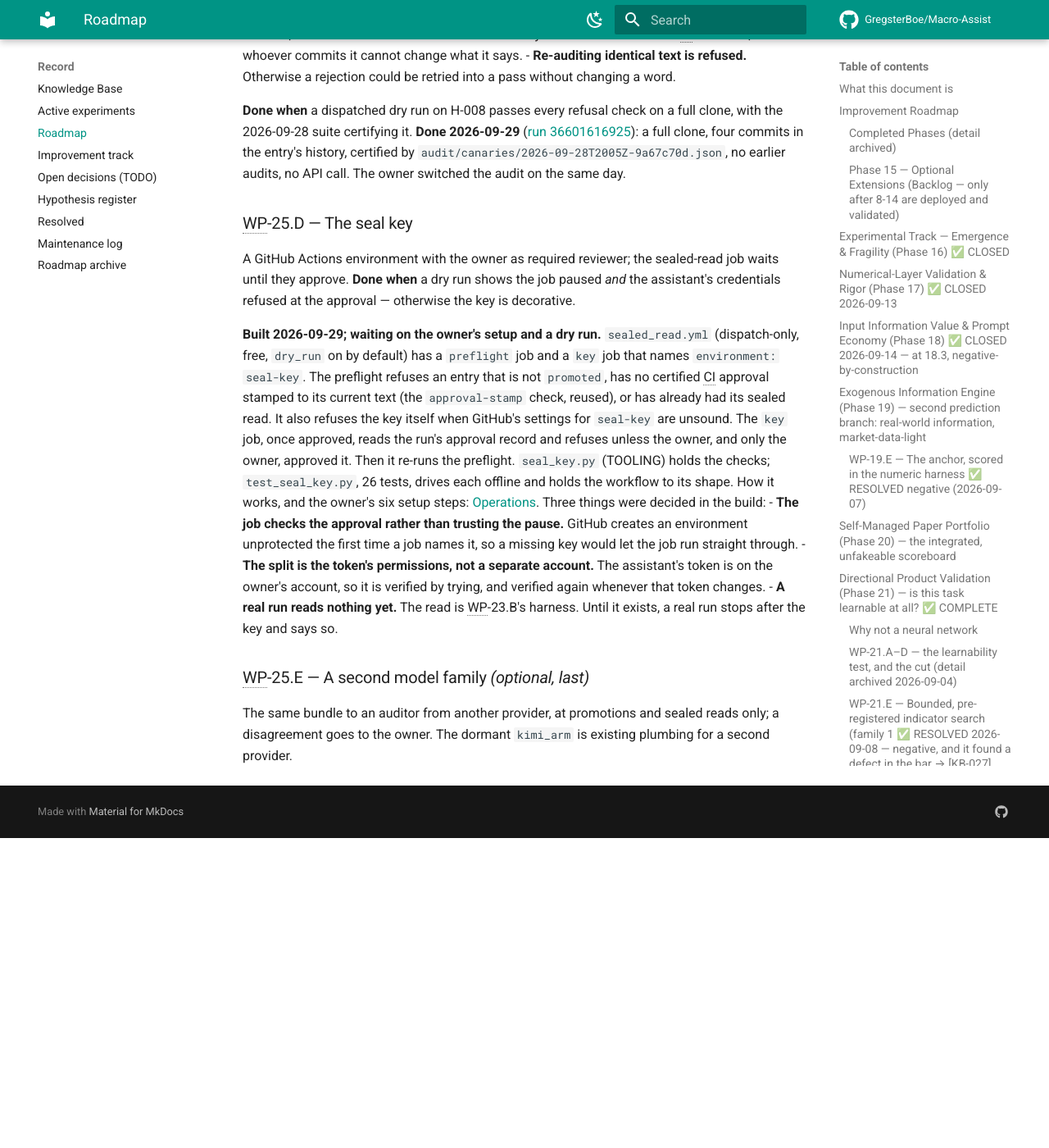
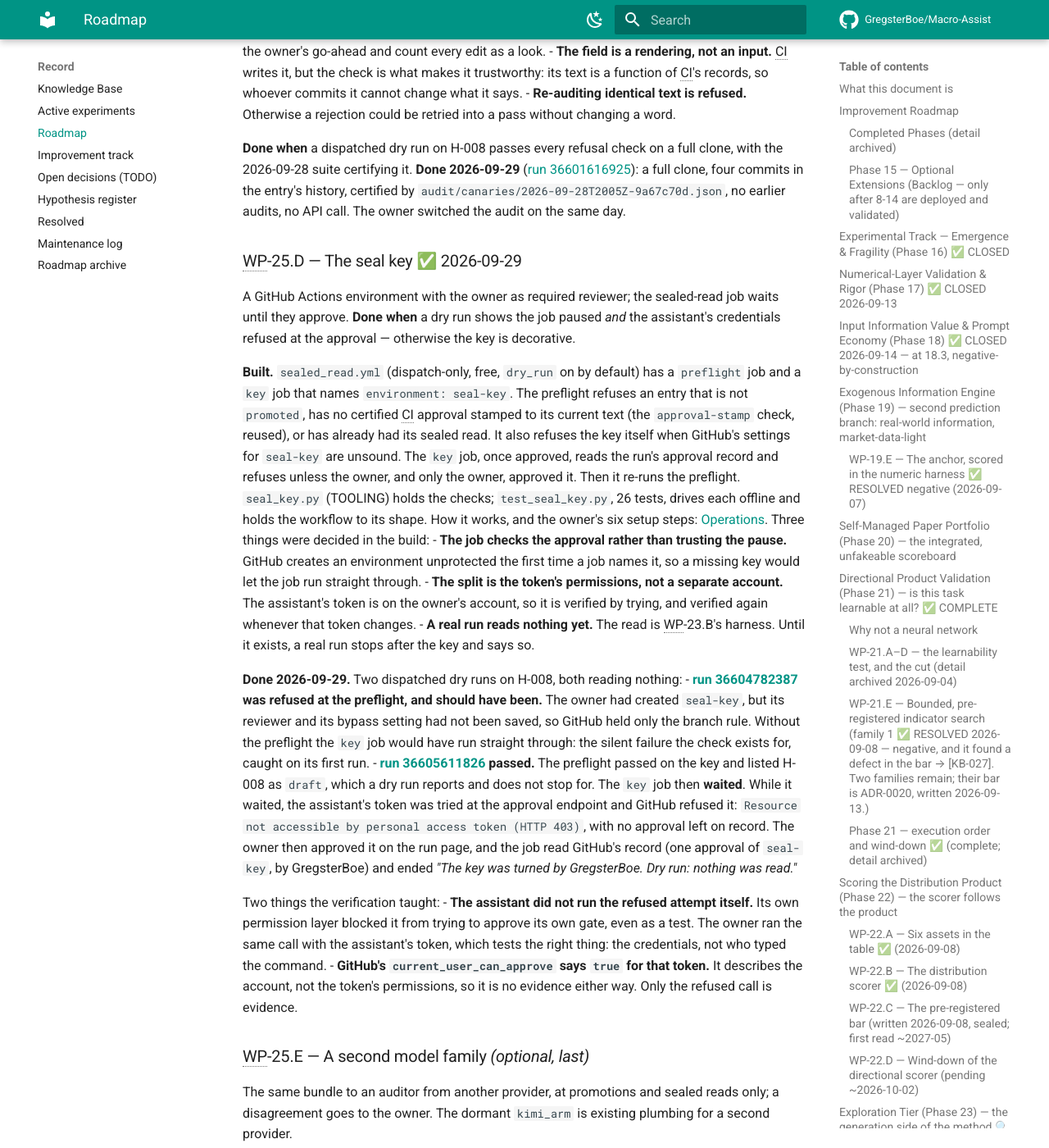
Before and after one commit to GregsterBoe/Macro-Assist, an MkDocs documentation site: the page built from docs/record/roadmap.md, in a window 1280 px wide and 1400 px high, scrolled down 27350 px. Shown: the whole window at 82% size. Built offline with MkDocs 1.6.1 and Material for MkDocs 9.7.7, drawn with Linux system fonts in a browser that asks for light colours; comment, search, counter and statistics services are not loaded; before the commit the page ends 28372 px from its top, so only the background shows below that; some of the changed text lies outside the part shown.

Commit message:
verified 25 D works and docs

```diff
--- a/docs/decisions/ADR-0022-the-technical-audit-moves-to-an-independent-agent-loop.md
+++ b/docs/decisions/ADR-0022-the-technical-audit-moves-to-an-independent-agent-loop.md
@@ -2,7 +2,7 @@
 
 | | |
 |---|---|
-| **Status** | Accepted — drafted by the assistant at the owner's request, accepted by the owner the same day (`resolved.md` #32). Switched on 2026-09-29 by the owner, once the auditor had rejected every canary and the CI audit job had passed its dry run (Phase 25, WP-25.A–C) |
+| **Status** | Accepted — drafted by the assistant at the owner's request, accepted by the owner the same day (`resolved.md` #32). Switched on 2026-09-29 by the owner, once the auditor had rejected every canary and the CI audit job had passed its dry run (Phase 25, WP-25.A–C). The seal key was built and its credential split verified the same day: the assistant's token was refused at the approval (WP-25.D) |
 | **Decided** | 2026-09-27 |
 | **Related** | [How we explore §6](../concepts/how-we-explore.md#6-the-owner-writes-the-hypothesis) (the rule it changes) · [ADR-0020](ADR-0020-the-numeric-bar-has-a-skill-margin.md) (the bar precedes the candidate) · [ADR-0019](ADR-0019-paper-portfolio-mechanical-and-paper-only.md) (the money side) · [What is worth doing](../concepts/what-is-worth-doing.md) (the goals the owner keeps) |
 
--- a/docs/record/roadmap.md
+++ b/docs/record/roadmap.md
@@ -72,7 +72,7 @@ Measured results live in `knowledge-base.md`.
 | 22 | Scoring the distribution product | 🟢 Open 2026-09-08 — the scorer follows the v1.6 cut. A/B shipped; the bar is sealed, first read ~2027-05 |
 | 23 | Exploration tier — the generation side of the method | 🔍 Open 2026-09-13 — harness built, three explore looks run 2026-09-14 and 09-21; seal decided (`SEAL_START` reused); next is the independent audit (Phase 25), then the WP-23.B class bar |
 | 24 | Record integrity & session continuity | ✅ Closed 2026-09-21 — every work package shipped: `record_audit.py` in CI (24.A/B since 2026-09-14, 24.C–F since 2026-09-21) and `/orient` (24.G); detail archived. The row said ⏸ Draft for a week after the board went Active — 24.D's first red |
-| 25 | Independent audit — the judge is not the proposer ([ADR-0022](../decisions/ADR-0022-the-technical-audit-moves-to-an-independent-agent-loop.md)) | 🔍 Open 2026-09-27 — WP-25.A ✅ 2026-09-28 (auditor, bundle, six canaries; the CI canary run passed six of six on `claude-opus-5-5` / `high`); WP-25.B ✅ 2026-09-29 (five `record_audit.py` checks); WP-25.C ✅ 2026-09-29 (`audit_entry.yml`, the `Audit record` field; its CI dry run passed); **switched on 2026-09-29** — a promotion now passes the CI audit; WP-25.D built 2026-09-29 (`sealed_read.yml`, the seal key), waiting on the owner's setup and a dry run |
+| 25 | Independent audit — the judge is not the proposer ([ADR-0022](../decisions/ADR-0022-the-technical-audit-moves-to-an-independent-agent-loop.md)) | 🔍 Open 2026-09-27 — WP-25.A ✅ 2026-09-28 (auditor, bundle, six canaries; the CI canary run passed six of six on `claude-opus-5-5` / `high`); WP-25.B ✅ 2026-09-29 (five `record_audit.py` checks); WP-25.C ✅ 2026-09-29 (`audit_entry.yml`, the `Audit record` field; its CI dry run passed); **switched on 2026-09-29** — a promotion now passes the CI audit; WP-25.D ✅ 2026-09-29 (`sealed_read.yml`, the seal key; the dry run paused for the owner and the assistant's token was refused) |
 
 The v1.5 **system-state snapshot** that used to open this file was archived on the
 same pass; `README.md` is the maintained system reference.
@@ -824,7 +824,7 @@ writes something gets an `ARTIFACTS` line, not a work package.
 
 ---
 
-## Independent Audit (Phase 25) — *the judge is not the proposer* 🔍 OPEN — accepted 2026-09-27; WP-25.A ✅ 2026-09-28; WP-25.B ✅ 2026-09-29; WP-25.C ✅ 2026-09-29; switched on 2026-09-29
+## Independent Audit (Phase 25) — *the judge is not the proposer* 🔍 OPEN — accepted 2026-09-27; WP-25.A ✅ 2026-09-28; WP-25.B ✅ 2026-09-29; WP-25.C ✅ 2026-09-29; switched on 2026-09-29; WP-25.D ✅ 2026-09-29
 
 **Why.** [ADR-0022](../decisions/ADR-0022-the-technical-audit-moves-to-an-independent-agent-loop.md) moved the technical audit of a
 register entry from the owner to an auditor that is independent of the proposer
@@ -838,8 +838,8 @@ ceiling of [What is worth doing §1](../concepts/what-is-worth-doing.md#1-what-t
 rejected every canary, so the owner had §6's *Until the auditor is switched on*
 subsection deleted from
 [how we explore §6](../concepts/how-we-explore.md#6-the-owner-writes-the-hypothesis).
-Promotions now run by audit (`audit_entry.yml`); a sealed read also needs
-WP-25.D.
+Promotions now run by audit (`audit_entry.yml`). A sealed read also waits on
+the owner's key (`sealed_read.yml`, WP-25.D, done the same day).
 
 ### WP-25.A — The auditor, its inputs, and the canaries ✅ 2026-09-28
 
@@ -972,15 +972,14 @@ a full clone, four commits in the entry's history, certified by
 `audit/canaries/2026-09-28T2005Z-9a67c70d.json`, no earlier audits, no API
 call. The owner switched the audit on the same day.
 
-### WP-25.D — The seal key
+### WP-25.D — The seal key ✅ 2026-09-29
 
 A GitHub Actions environment with the owner as required reviewer; the
 sealed-read job waits until they approve. **Done when** a dry run shows the job
 paused *and* the assistant's credentials refused at the approval — otherwise the
 key is decorative.
 
-**Built 2026-09-29; waiting on the owner's setup and a dry run.**
-`sealed_read.yml` (dispatch-only, free, `dry_run` on by default) has a
+**Built.** `sealed_read.yml` (dispatch-only, free, `dry_run` on by default) has a
 `preflight` job and a `key` job that names `environment: seal-key`. The
 preflight refuses an entry that is not `promoted`, has no certified CI approval
 stamped to its current text (the `approval-stamp` check, reused), or has
@@ -1001,6 +1000,29 @@ Three things were decided in the build:
 - **A real run reads nothing yet.** The read is WP-23.B's harness. Until it
   exists, a real run stops after the key and says so.
 
+**Done 2026-09-29.** Two dispatched dry runs on H-008, both reading nothing:
+- **[run 36604782387](https://github.com/GregsterBoe/Macro-Assist/actions/runs/36604782387) was refused at the preflight, and should have been.** The
+  owner had created `seal-key`, but its reviewer and its bypass setting had not
+  been saved, so GitHub held only the branch rule. Without the preflight the
+  `key` job would have run straight through: the silent failure the check
+  exists for, caught on its first run.
+- **[run 36605611826](https://github.com/GregsterBoe/Macro-Assist/actions/runs/36605611826) passed.** The preflight passed on the key and listed H-008 as
+  `draft`, which a dry run reports and does not stop for. The `key` job then
+  **waited**. While it waited, the assistant's token was tried at the approval
+  endpoint and GitHub refused it: `Resource not accessible by personal access
+  token (HTTP 403)`, with no approval left on record. The owner then approved
+  it on the run page, and the job read GitHub's record (one approval of
+  `seal-key`, by GregsterBoe) and ended *"The key was turned by GregsterBoe.
+  Dry run: nothing was read."*
+
+Two things the verification taught:
+- **The assistant did not run the refused attempt itself.** Its own permission
+  layer blocked it from trying to approve its own gate, even as a test. The
+  owner ran the same call with the assistant's token, which tests the right
+  thing: the credentials, not who typed the command.
+- **GitHub's `current_user_can_approve` says `true` for that token.** It
+  describes the account, not the token's permissions, so it is no evidence
+  either way. Only the refused call is evidence.
 ### WP-25.E — A second model family *(optional, last)*
 
 The same bundle to an auditor from another provider, at promotions and sealed
```
Also changed, not shown: CLAUDE.md (+1 -1 lines), docs/record/active-experiments.md (+4 -3 lines), docs/reference/operations.md (+14 -4 lines).
